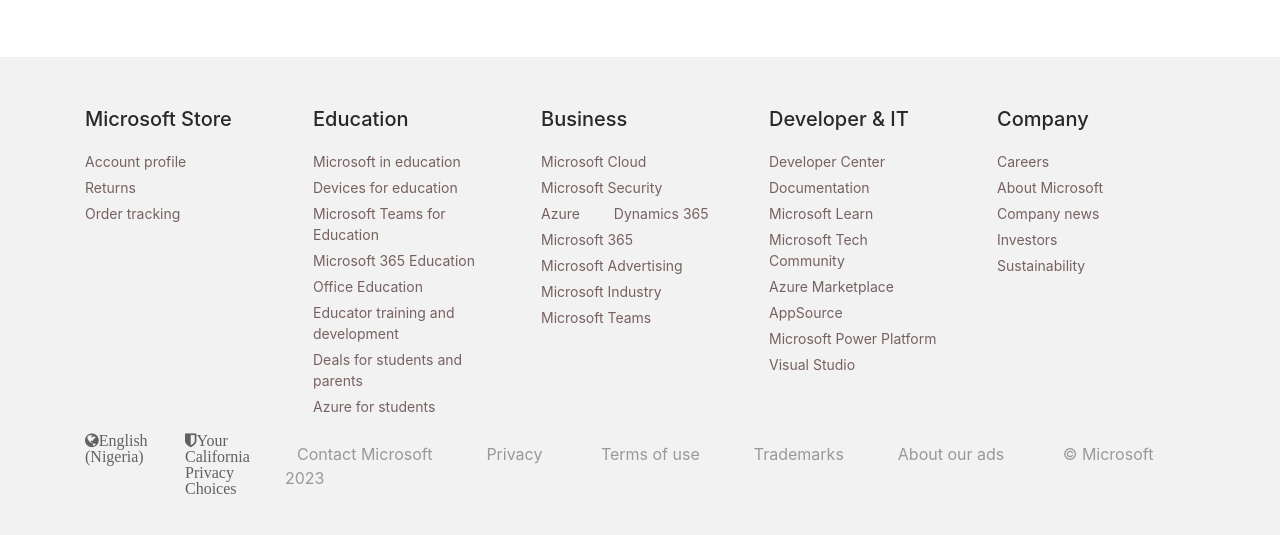
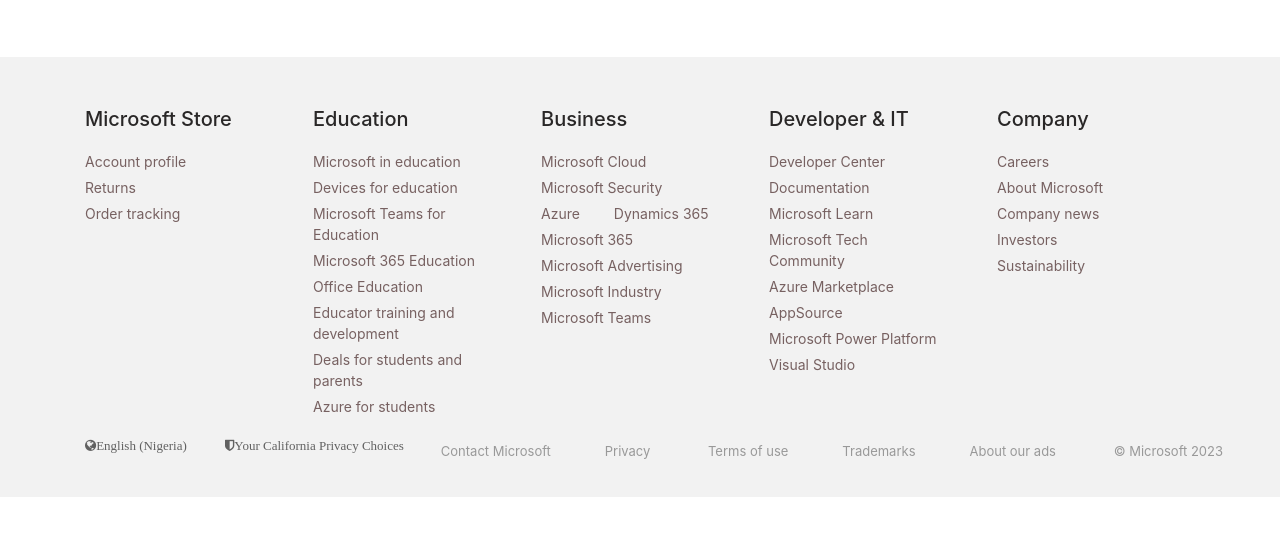
Before and after one commit to Gajiabraham/clone, a plain HTML site: page index.html in a window 1280 px wide. Shown: the part 2514-3049 px from the top of the page. After the commit the page ends 3011 px from the top, so only its background shows below. Drawn offline with nearby package versions, Linux system fonts and the light colour scheme.

Commit message:
changes to the bottom footer

```diff
--- a/index.html
+++ b/index.html
@@ -162,7 +162,7 @@
         </div>
       </div>
 <div class="container mt-60 mb-60">
-  <div class="row justify-content-between">
+  <div class="row ">
 <div class="col-11 ">
 <div class="social">
   <ul>
@@ -267,19 +267,19 @@
 
 
   <div class="container" id="menu">
-    <div class="row justify-content-between">
+    <div class="row justify-content-between" style="width:1200px;">
       <div class="col-1">
         <ul>
-          <li><a href="#"><i class="fa fa-globe" style="color: #616161;">English (Nigeria)</i></a></li>
+          <li><a href="#"><i class="fa fa-globe" style="color: #616161; font-size: small; width:max-content; padding-left: -60px;">English (Nigeria)</i></a></li>
         </ul>
       </div>
       <div class="col-1">
         <ul>
-          <li><a href="#"><i class="fa fa-shield" style="color: #616161;">Your California Privacy Choices</i></a></li>
+          <li><a href="#"><i class="fa fa-shield" style="color: #616161; font-size: small; width: max-content;padding-left: 35px;">Your California Privacy Choices</i></a></li>
         </ul>
       </div>
 
-      <div class="col-10" style="color: #616161;">
+      <div class="col-10" style="color: #616161; font-size: small;padding-left: 100px;">
   <ul class="foote_bottom_ul_amrc">
   <li><a href="http://webenlance.com">Contact Microsoft</a></li>
   <li><a href="http://webenlance.com">Privacy</a></li>
```
